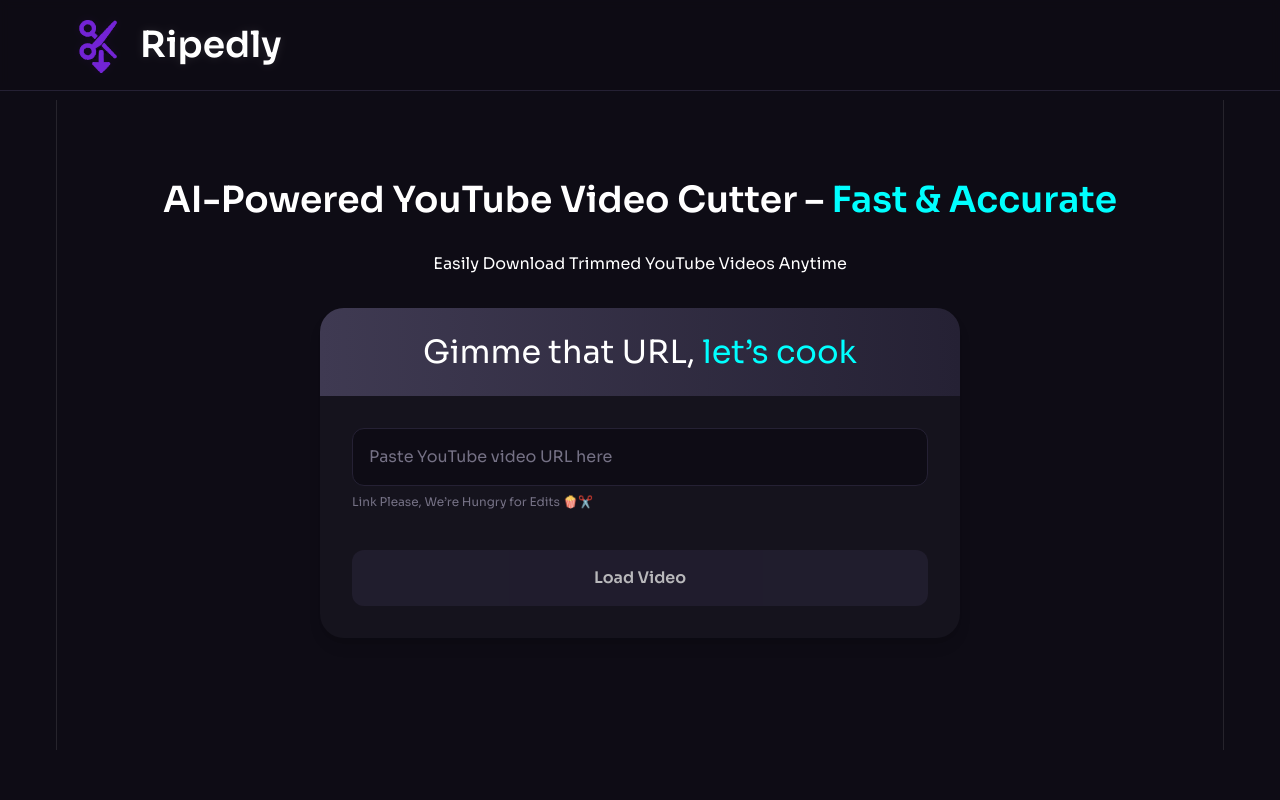
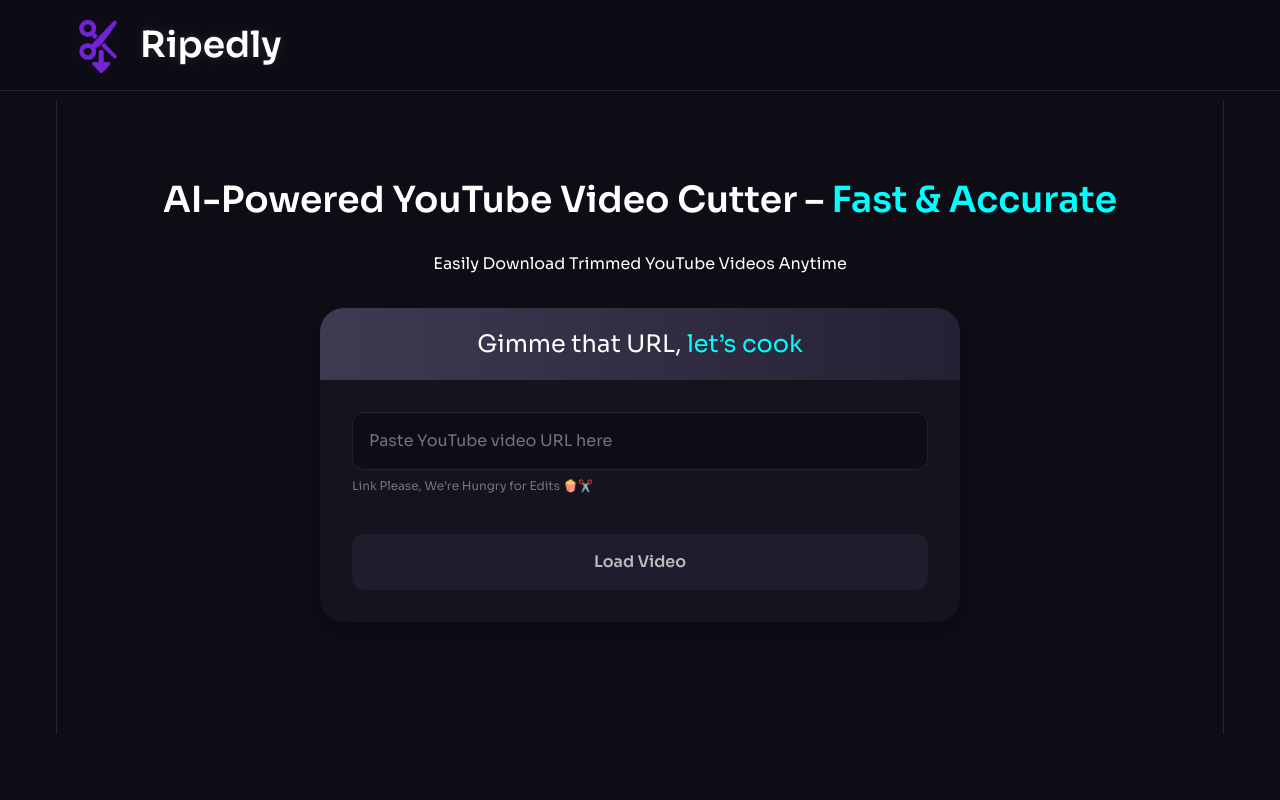
Before and after one commit to kabild10/Ripedly-frontend, a React (Vite) app: page / in a window 1280 px wide. Shown: the top 800 px of the page. Built offline with nearby package versions, Linux system fonts and the light colour scheme.

Commit message:
Update Benefits.jsx

```diff
--- a/src/components/Benefits.jsx
+++ b/src/components/Benefits.jsx
@@ -223,10 +223,13 @@
             {/* URL Input Form */}
             <div className="max-w-[40rem] mx-auto bg-n-7 rounded-3xl overflow-hidden shadow-lg mb-8">
               <div className="p-1 bg-gradient-to-r from-n-5 to-n-6">
-              <h3 className="h4 text-center p-4 font-sora text-white">
-  Gimme that URL,{" "}
-  <span style={{ color: "#00ffff" }}>let’s cook</span>
+         <h3 className="text-2xl max-[640px]:text-lg text-center p-4 font-sora text-white whitespace-nowrap overflow-hidden text-ellipsis">
+  Gimme that URL, <span style={{ color: '#00ffff' }}>let’s cook</span>
 </h3>
+
+
+
+
               </div>
 
               <form onSubmit={handleUrlSubmit} className="p-6 md:p-8">
@@ -275,9 +278,12 @@
             {showVideo && (
               <div className="max-w-[40rem] mx-auto bg-n-7 rounded-3xl overflow-hidden shadow-lg mb-8">
                 <div className="p-1 bg-gradient-to-r from-n-5 to-n-6">
-                  <h2 className="h4 text-center p-4 font-sora">
-                    Video Preview
-                  </h2>
+                <h2 className="text-2xl max-[640px]:text-lg text-center p-4 font-sora">
+  <span className="text-white">Video </span>
+  <span style={{ color: "#00ffff" }}>Preview</span>
+</h2>
+
+
                 </div>
                 <div className="p-4 sm:p-6 aspect-video">
                   <div className="relative h-0 pb-[56.25%] sm:pb-0 sm:h-full">
@@ -298,9 +304,10 @@
             {showVideo && (
               <div className="max-w-[40rem] mx-auto bg-n-7 rounded-3xl overflow-hidden shadow-lg">
                 <div className="p-1 bg-gradient-to-r from-n-5 to-n-6">
-                  <h2 className="h4 text-center p-4 font-sora">
-                    Select Trim Points
-                  </h2>
+                 <h2 className="text-2xl max-[640px]:text-lg text-center p-4 font-sora text-white">
+  Select Trim <span style={{ color: "#00ffff" }}>Points</span>
+</h2>
+
                 </div>
 
                 <form onSubmit={handleTrim} className="p-6 md:p-8">
```
